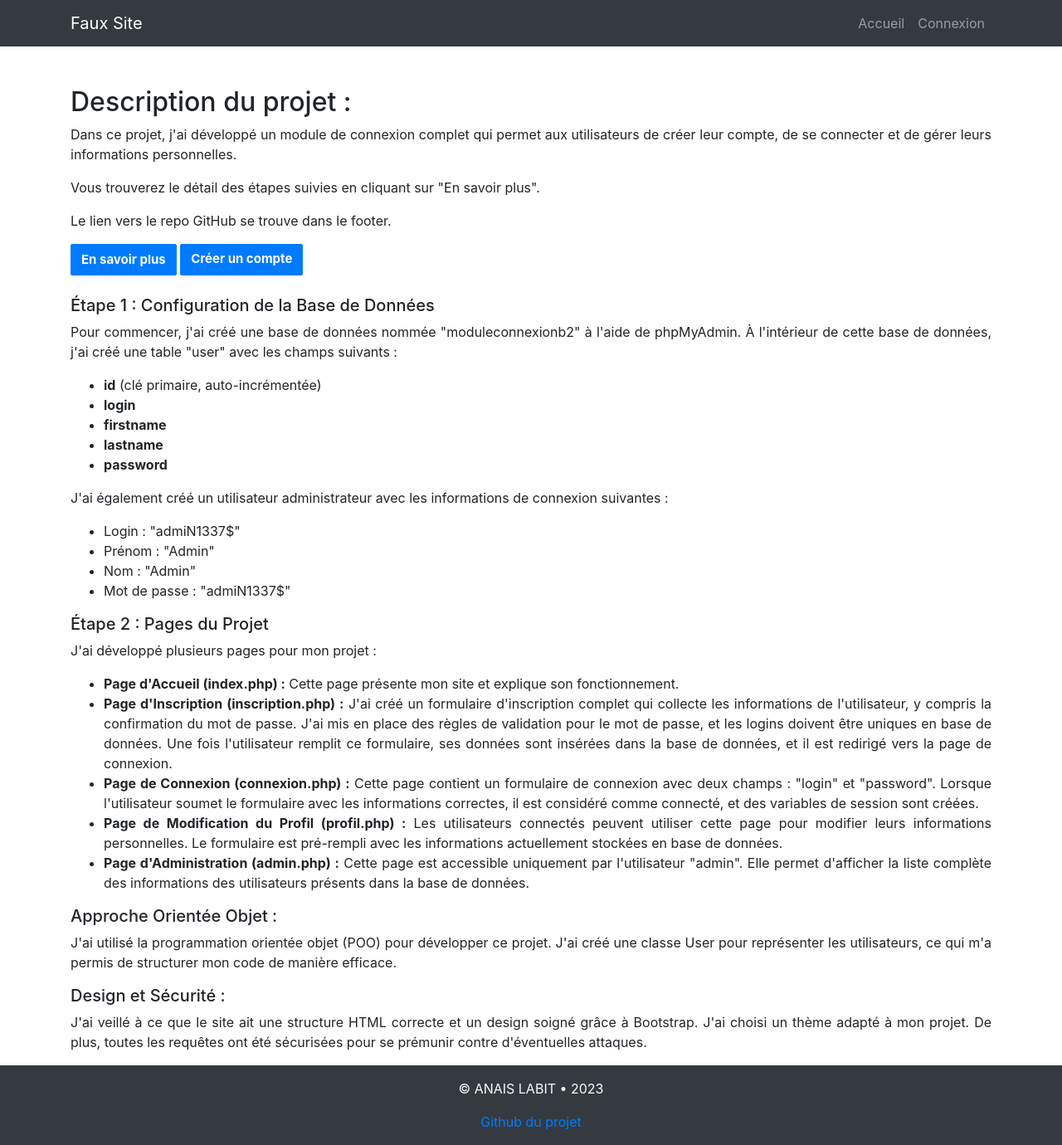
After one commit to anais-labit/module-connexion-b2, a PHP site: page /View/admin.php in a window 1280 px wide, after a click on "En savoir plus". The commit adds this page. Shown: the whole page at 83% size. Run offline with PHP 8.4, Linux system fonts and the light colour scheme.

Commit message:
update les mdp

```diff
--- /dev/null
+++ b/View/admin.php
@@ -0,0 +1,120 @@
+<?php
+
+use App\Controllers\UserController;
+use App\Models\UserModel;
+
+session_start();
+require_once '../config.php';
+require_once '../vendor/autoload.php';
+
+if (isset($_GET['logOut'])) {
+    $logOut = new UserController();
+    $logOut->logOut();
+}
+
+
+?>
+
+<!DOCTYPE html>
+<html lang="fr">
+
+<head>
+    <meta charset="UTF-8">
+    <meta name="viewport" content="width=device-width, initial-scale=1.0">
+    <title>Faux Site</title>
+    <link rel="stylesheet" href="https://maxcdn.bootstrapcdn.com/bootstrap/4.3.1/css/bootstrap.min.css">
+    <link rel="stylesheet" href="./css/style.css">
+</head>
+
+<header> <?php include './includes/header.php' ?></header>
+
+<body>
+    <div class="page">
+        <div class="container mt-5">
+            <div class="row">
+                <div class="col-md-12">
+                    <?php if (isset($_SESSION['login'])) { ?>
+                        <h1>Bienvenue <?php echo ucwords($_SESSION['login']) ?></h1>
+                        <p>Maintenant que vous avez créé votre compte, vous pouvez modifier vos informations personnelles.</p>
+                        <a href="./profil.php" class="btn btn-primary">Gérer mon profil</a>
+                    <?php } else { ?>
+                        <section>
+                            <h2>Description du projet :</h2>
+                            <p>
+                                Dans ce projet, j'ai développé un module de connexion complet qui permet aux utilisateurs de créer leur compte, de se connecter et de gérer leurs informations personnelles.
+                            </p>
+                            <p>Vous trouverez le détail des étapes suivies en cliquant sur "En savoir plus".</p>
+                            <p>Le lien vers le repo GitHub se trouve dans le footer.</p>
+
+                                <button class="btn btn-primary" type="button" data-toggle="collapse" data-target="#voirPlus">
+                                    En savoir plus
+                                </button>
+                                <a href="./inscription.php" class="btn btn-primary">Créer un compte</a>
+                                <div id="voirPlus" class="collapse">
+
+                                    <h5><br>Étape 1 : Configuration de la Base de Données</h5>
+                                    <p>
+                                        Pour commencer, j'ai créé une base de données nommée "moduleconnexionb2" à l'aide de phpMyAdmin. À l'intérieur de cette base de données, j'ai créé une table "user" avec les champs suivants :
+                                    </p>
+                                    <ul>
+                                        <li><strong>id</strong> (clé primaire, auto-incrémentée)</li>
+                                        <li><strong>login</strong></li>
+                                        <li><strong>firstname</strong></li>
+                                        <li><strong>lastname</strong></li>
+                                        <li><strong>password</strong></li>
+                                    </ul>
+                                    <p>
+                                        J'ai également créé un utilisateur administrateur avec les informations de connexion suivantes :
+                                    </p>
+                                    <ul>
+                                        <li>Login : "admiN1337$"</li>
+                                        <li>Prénom : "Admin"</li>
+                                        <li>Nom : "Admin"</li>
+                                        <li>Mot de passe : "admiN1337$"</li>
+                                    </ul>
+                                    <h5>Étape 2 : Pages du Projet</h5>
+                                    <p>
+                                        J'ai développé plusieurs pages pour mon projet :
+                                    </p>
+                                    <ul>
+                                        <li><strong>Page d'Accueil (index.php) :</strong> Cette page présente mon site et explique son fonctionnement.</li>
+                                        <li><strong>Page d'Inscription (inscription.php) :</strong> J'ai créé un formulaire d'inscription complet qui collecte les informations de l'utilisateur, y compris la confirmation du mot de passe. J'ai mis en place des règles de validation pour le mot de passe, et les logins doivent être uniques en base de données. Une fois l'utilisateur remplit ce formulaire, ses données sont insérées dans la base de données, et il est redirigé vers la page de connexion.</li>
+                                        <li><strong>Page de Connexion (connexion.php) :</strong> Cette page contient un formulaire de connexion avec deux champs : "login" et "password". Lorsque l'utilisateur soumet le formulaire avec les informations correctes, il est considéré comme connecté, et des variables de session sont créées.</li>
+                                        <li><strong>Page de Modification du Profil (profil.php) :</strong> Les utilisateurs connectés peuvent utiliser cette page pour modifier leurs informations personnelles. Le formulaire est pré-rempli avec les informations actuellement stockées en base de données.</li>
+                                        <li><strong>Page d'Administration (admin.php) :</strong> Cette page est accessible uniquement par l'utilisateur "admin". Elle permet d'afficher la liste complète des informations des utilisateurs présents dans la base de données.</li>
+                                    </ul>
+                                    <h5>Approche Orientée Objet :</h5>
+                                    <p>
+                                        J'ai utilisé la programmation orientée objet (POO) pour développer ce projet. J'ai créé une classe User pour représenter les utilisateurs, ce qui m'a permis de structurer mon code de manière efficace.
+                                    </p>
+                                    <h5>Design et Sécurité :</h5>
+                                    <p>
+                                        J'ai veillé à ce que le site ait une structure HTML correcte et un design soigné grâce à Bootstrap. J'ai choisi un thème adapté à mon projet. De plus, toutes les requêtes ont été sécurisées pour se prémunir contre d'éventuelles attaques.
+                                    </p>
+                                </div>
+                            </div>
+
+                        </section>
+
+
+
+                    <?php  } ?>
+
+                </div>
+                <!--
+                <div class="col-md-6">
+                    <img src="https://via.placeholder.com/400" alt="Image de présentation" class="img-fluid">
+                </div> -->
+            </div>
+        </div>
+    </div>
+
+
+    <footer class="bg-dark text-light text-center py-3">
+        <?php include './includes/footer.php'; ?></footer>
+    <script src="https://code.jquery.com/jquery-3.3.1.slim.min.js"></script>
+    <script src="https://cdnjs.cloudflare.com/ajax/libs/popper.js/1.14.7/umd/popper.min.js"></script>
+    <script src="https://maxcdn.bootstrapcdn.com/bootstrap/4.3.1/js/bootstrap.min.js"></script>
+</body>
+
+</html>
--- a/View/connexion.php
+++ b/View/connexion.php
@@ -35,7 +35,7 @@ if (isset($_POST['submitForm'])) {
                 <p id="message"></p>
                 <div class="form-group">
                     <label for="login" id="login"></label>
-                    <input type="text" name="login" class="form-control" value="<?= isset($_SESSION['user']) ? $_SESSION['user']->getLogin() : ''; ?>" placeholder="Login" required="required" autocomplete="off">
+                    <input type="text" name="login" class="form-control" value="<?= isset($_SESSION['welcomeLogin']) ? $_SESSION['welcomeLogin'] : ''; ?>" placeholder="Login" required="required" autocomplete="off">
                 </div>
                 <div class="form-group">
                     <label for="password" id="password"></label>
--- a/View/inscription.php
+++ b/View/inscription.php
@@ -49,7 +49,7 @@ if (isset($_POST['submitForm'])) {
                 <input type="text" name="lastname" class="form-control" placeholder="Nom" required="required" autocomplete="off">
             </div>
             <div class="form-group">
-                <label style="text-align: justify;" for="password" id="password">Le Mot de passe doit contenir au minimum huit caractères, une majuscule, un chiffre et un caractère spécial.</label>
+                <label style="text-align: justify;" for="password" id="password"></label>
                 <input type="password" name="password" class="form-control" placeholder="Mot de passe" required="required" autocomplete="off">
             </div>
             <div class="form-group">
--- a/src/Models/UserModel.php
+++ b/src/Models/UserModel.php
@@ -129,7 +129,9 @@ class UserModel
 
         $requestUpdateOne = "UPDATE user SET $requestString WHERE login = :login";
         $queryUpdateOne = connectDb()->prepare($requestUpdateOne);
+        var_dump($queryUpdateOne);
         $queryUpdateOne->execute($params);
+
 
 
     }
```
Also changed, not shown: View/profil.php (+3 -6 lines), src/Controllers/UserController.php (+19 -14 lines).
